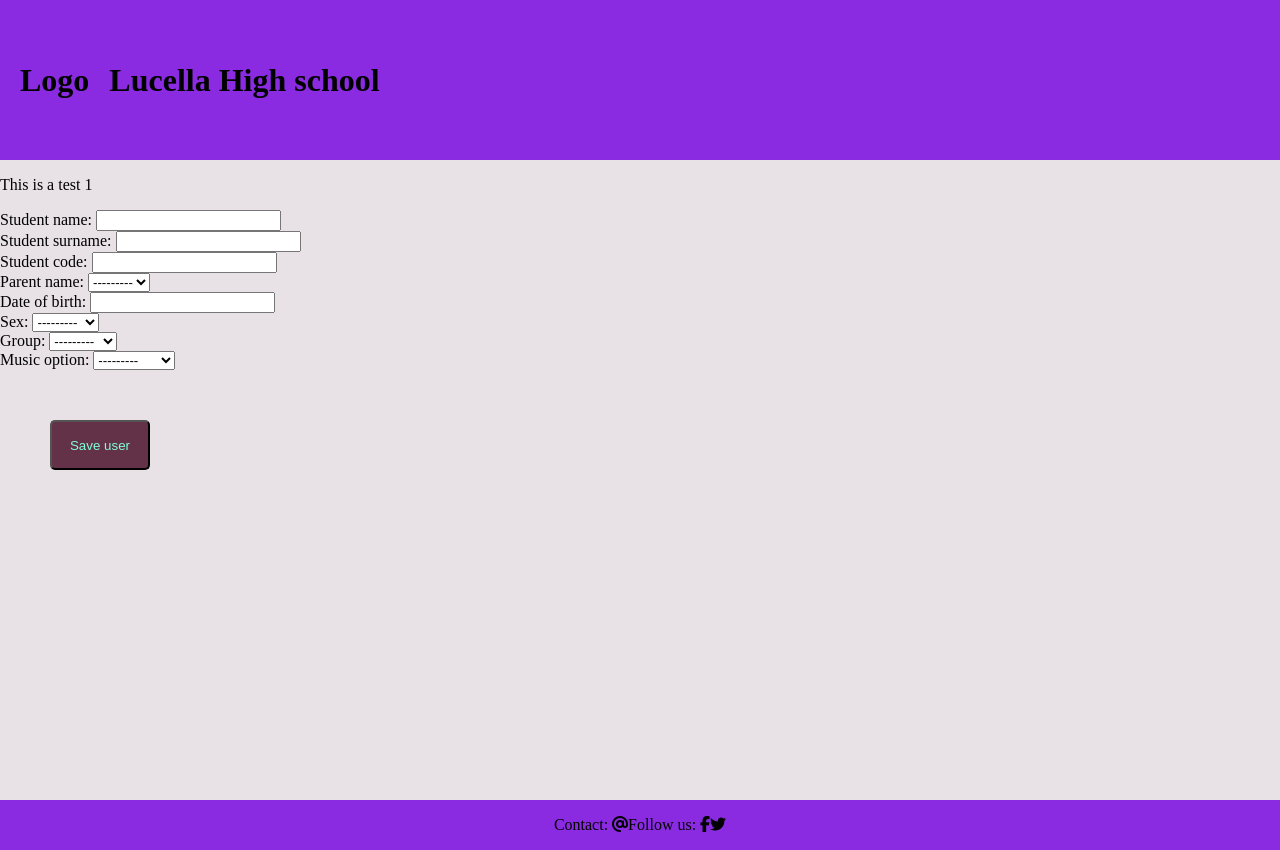
After one commit to louisae452/Lucella-attendance-register, a Django app: page /newstudent/ in a window 1280 px wide. The commit adds this page. Run offline with Django 5.2, Linux system fonts and the light colour scheme; some libraries are stand-ins or nearby versions.

Commit message:
Add new_parent and new_student forms

```diff
--- /dev/null
+++ b/attendance/forms.py
@@ -0,0 +1,26 @@
+from .models import Student
+from .models import Parent
+
+from django import forms
+from django.contrib.auth.models import User
+
+class StudentForm(forms.ModelForm):
+    class Meta:
+        model = Student
+        fields = ('student_name', 'student_surname', 'student_code', 'parent_name', 'date_of_birth', 'sex', 'group', 'music_option', )
+
+class UserNameForm(forms.ModelForm):
+    class Meta:
+        model = User
+        fields = ('username',)
+
+
+class UserForm(forms.ModelForm):
+    class Meta:
+        model = User
+        fields = ('username', 'first_name', 'last_name', 'email', 'password',)
+
+class ParentForm(forms.ModelForm):
+    class Meta:
+        model = Parent
+        fields = ('phone_number',)
--- a/attendance/models.py
+++ b/attendance/models.py
@@ -5,7 +5,7 @@ from django.contrib.auth.models import User
 
 # Model to store parents details.
 class Parent(models.Model):
-    parent_name = models.OneToOneField(User, on_delete=models.RESTRICT)
+    parent_name = models.OneToOneField(User, on_delete=models.RESTRICT, limit_choices_to={'groups__name': "parent"})
     phone_number= models.CharField(max_length=100)
 
     class Meta:
@@ -31,7 +31,7 @@ class Student(models.Model):
     music_option = models.IntegerField(choices=MUSIC, blank=False)
     registered_on = models.DateTimeField(auto_now_add=True)
     deregistered = models.BooleanField(default=False)
-    parent_name = models.ForeignKey(User, on_delete=models.CASCADE)
+    parent_name = models.ForeignKey(User, on_delete=models.CASCADE, limit_choices_to={'groups__name': "parent"})
 
     class Meta:
         ordering = ["-group", "student_surname"]
--- /dev/null
+++ b/attendance/templates/attendance/new_student.html
@@ -0,0 +1,20 @@
+{% extends "base.html" %}
+{% load static %}
+
+
+{% block content %}
+<p>This is a test 1</p>
+<div>
+
+
+
+    </form>
+    <form method="post">
+        {{ studentform }}
+        {% csrf_token %}
+        <button class="button" type="submit">Save user</p>
+</div>
+
+
+
+{% endblock %}
--- a/attendance/templates/attendance/students_list.html
+++ b/attendance/templates/attendance/students_list.html
@@ -1,7 +1,8 @@
 {% extends "base.html" %}
 {% load static %}
-
+<!--
 {% url 'landing' as landing_url %}
+-->
 {% block content %}
 <div>
     {% if user.is_authenticated %}
--- a/attendance/urls.py
+++ b/attendance/urls.py
@@ -2,11 +2,15 @@ from . import views
 from django.urls import path
 from .views import HomeView
 from .views import LandingView
+
 #from .views import StudentsList
 
 urlpatterns = [
     path('', HomeView.as_view(), name='home'),
     path('landing/', LandingView.as_view(), name='landing'),
+    path('newparent/', views.add_parent, name='newparent'),
+    path('newstudent/', views.add_student, name='newstudent'),
     path('student/', views.students_list, name='students'),
-   # path('student/', StudentsList.as_view(), name='students'),
-]#
+
+
+]
--- a/attendance/views.py
+++ b/attendance/views.py
@@ -1,9 +1,13 @@
-from django.shortcuts import render
+from django.shortcuts import render, redirect
 from django.http import HttpResponse
 from django.views import generic
 from django.views.generic import TemplateView
+from django.contrib.auth.models import Group
 from django.contrib.auth.decorators import login_required, permission_required
 from .models import Student
+from .forms import StudentForm
+from .forms import UserForm
+from .forms import ParentForm
 
 # Create your views here.
 
@@ -30,3 +34,46 @@ def students_list(request):
 
     return render(request, "attendance/students_list.html", {"students":students})
     #return object_list(request, template_name="attendance.students_list,html", queryset=students)
+
+#View to add a student.
+#login_required
+
+def add_parent(request):
+    userform = UserForm()
+    if request.method == "POST":
+        userform = UserForm(data=request.POST)
+        if userform.is_valid():
+            user = userform.save()
+            group = Group.objects.get(name="parent")
+            user.groups.add(group)
+
+            return redirect('landing')
+
+    return render(
+        request,
+        "attendance/new_parent.html",
+        {
+            'userform':userform,
+            #'parentform': parentform
+        }
+    )
+def add_student(request):
+
+    studentform = StudentForm
+    if request.method == "POST":
+        studentform = StudentForm(data=request.POST)
+        if studentform.is_valid():
+            studentform.save()
+
+
+            return redirect('landing')
+    return render(
+        request,
+
+       "attendance/new_student.html",
+       {
+           'studentform': studentform,
+       }
+
+
+   )
--- a/lucella_attendance/urls.py
+++ b/lucella_attendance/urls.py
@@ -21,11 +21,9 @@ from attendance.views import HomeView
 # from attendance import views as index_views
 
 urlpatterns = [
-    # path('', index_views.index, name='index'),
+
     path('', include('attendance.urls'), name='home'),
     path('accounts/', include('allauth.urls')),
     path('admin/', admin.site.urls),
-    path('landing/', include('attendance.urls'), name='landing'),
-    path('student/', include('attendance.urls'), name='students-urls'),
 
 ]
--- a/templates/base.html
+++ b/templates/base.html
@@ -1,11 +1,7 @@
 {% load static %}
 
 {% url 'home' as home_url %}
-{% url 'students' as students_url %}
-{% url 'landing' as landing_url %}
-{% url 'account_login' as login_url %}
-{% url 'account_signup' as signup_url %}
-{% url 'account_logout' as logout_url %}
+
 
 <!DOCTYPE html>
 <html class="h-100" lang="en">
```
Also changed, not shown: attendance/templates/attendance/landing.html (+6 -3 lines), attendance/templates/attendance/new_parent.html (added, +28 -0 lines), README.md, attendance/migrations/0006_alter_parent_parent_name_alter_student_parent_name.py (added), attendance/migrations/0007_alter_parent_parent_name_alter_student_parent_name.py (added).
